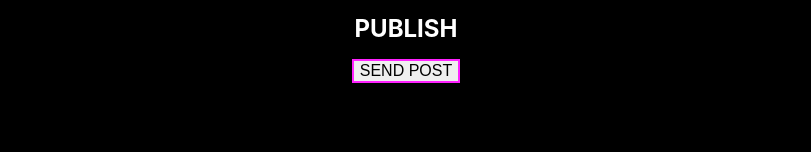
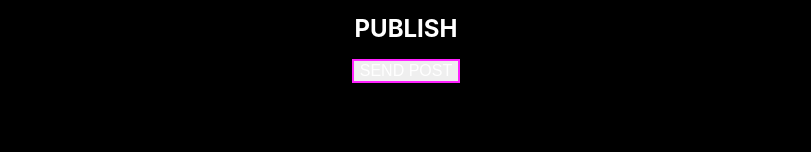
Before and after one commit to PhilippAubert/datapop, a React (Create React App) app: page /about in a window 1280 px wide. Shown: the part 511-663 px from the top of the page, without its empty margins (234-1045 px from the left). Built offline with nearby package versions, Linux system fonts and the light colour scheme.

Commit message:
Change color of buttons

```diff
--- a/src/Components/CSS/About.css
+++ b/src/Components/CSS/About.css
@@ -45,5 +45,5 @@
 
 .Input-Button p {
   margin: 0;
-  color: #000;
+  color: #fff;
 }
--- a/src/Components/CSS/Users.css
+++ b/src/Components/CSS/Users.css
@@ -43,4 +43,5 @@
   border: 1px solid #f2f;
   padding: 0.3rem;
   margin-right: 1rem;
+  color: #fff;
 }
```
